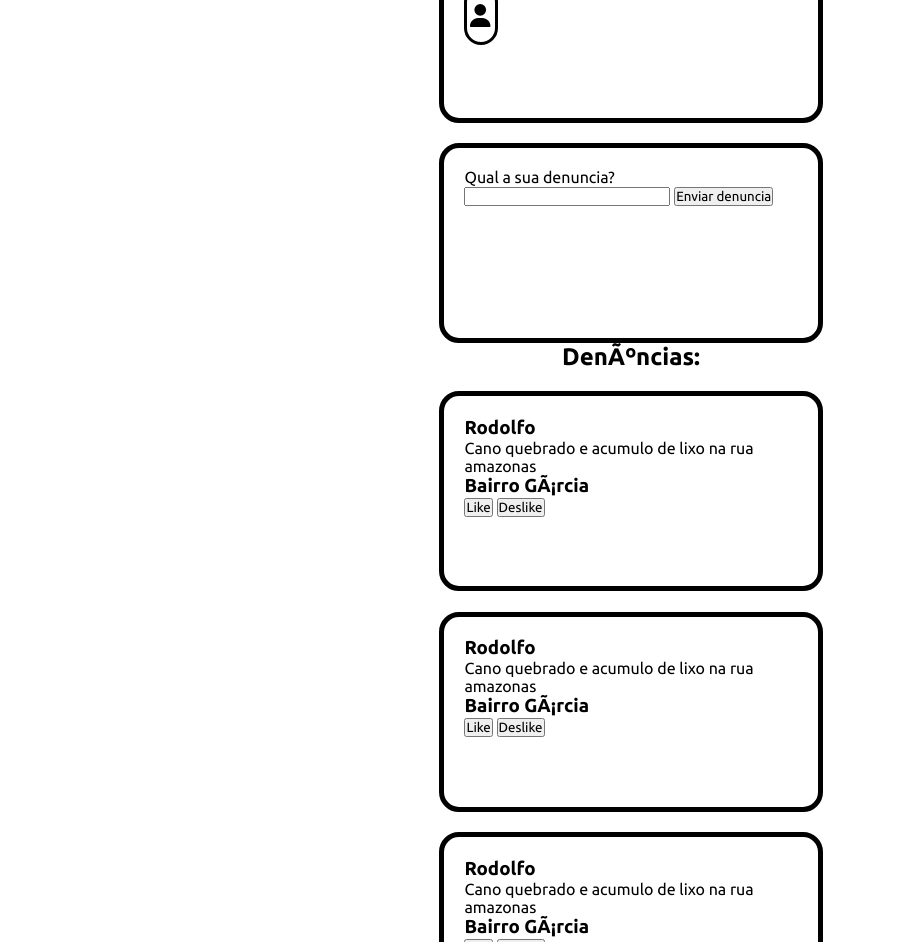
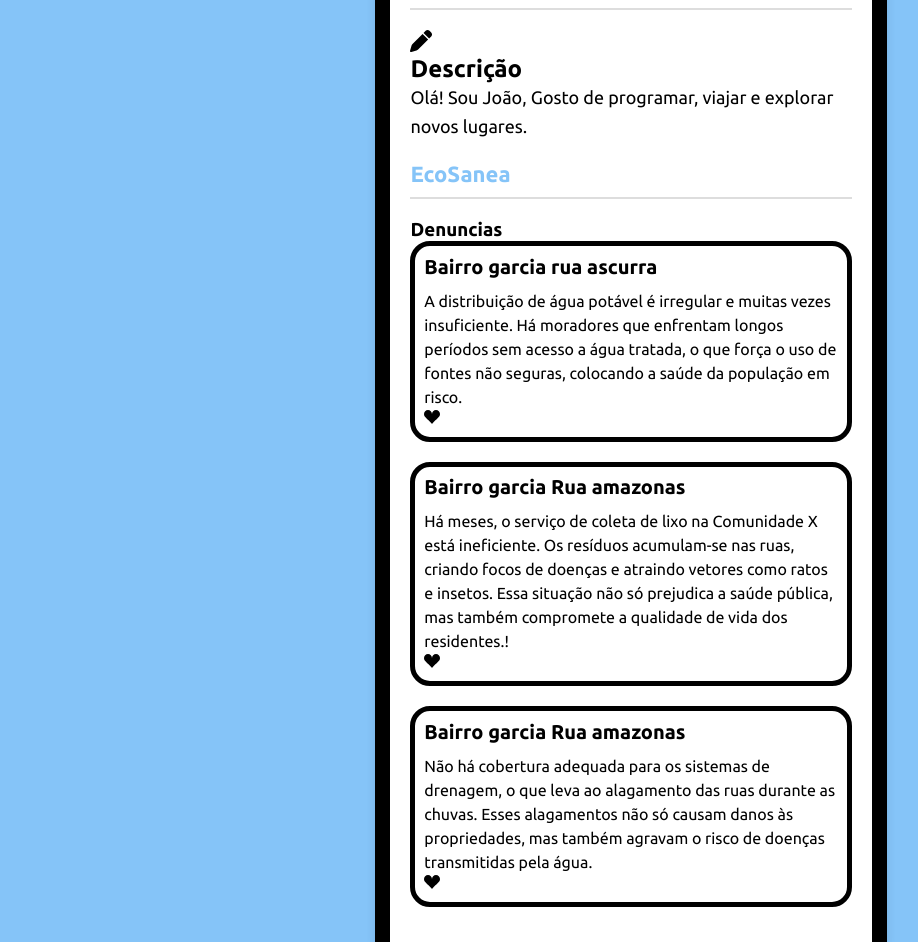
Before and after one commit to Guxta351/trabalho-final, a plain HTML site: page frontend/perfil.html in a window 1280 px wide. Shown: the part 244-1186 px from the top of the page, without its empty margins (9-927 px from the left). Drawn offline with Linux system fonts and the light colour scheme.

Commit message:
ALTERAÇÕES

```diff
--- a/frontend/perfil.html
+++ b/frontend/perfil.html
@@ -1,9 +1,14 @@
-<html>
+<!DOCTYPE html>
+<html lang="pt-BR">
+<head>
+    <meta charset="UTF-8">
+    <meta name="viewport" content="width=device-width, initial-scale=1.0">
+    <title>Perfil da EcoSanea</title>
+    <link rel="stylesheet" href="styles.css">
 
-<head>
-    <meta charset="UFT-8">
-    <title>Perfil EcoSanea</title>
     <style>
+        /* styles.css */
+
 @import url('https://fonts.googleapis.com/css2?family=Ubuntu:ital,wght@0,300;0,400;0,500;0,700;1,300;1,400;1,500;1,700&display=swap');
 *{
   margin: 0;
@@ -11,152 +16,151 @@
   box-sizing: border-box;
   font-family: "Ubuntu", sans-serif;
 }
-        body{
-            background-color: rgb(255, 255, 255);
-        }
-        .img {
 
-            width: 10%;
-            margin-left: 2%;
+body {
+    font-family: Arial, sans-serif;
+    background-color: #85c4f8;
+    margin: 0;
+    padding: 0;
 }
 
-        .usuarioDenuncia {
-            width: 30%;
+.container {
+    max-width: 800px;
+    margin: 0 auto;
+    padding: 20px;
+    background-color: #fff;
+    border-radius: 8px;
+    box-shadow: 0 0 10px rgba(0, 0, 0, 0.1);
+
     height: 200;
+    border: 15px solid black;
+    border-radius: 20px;
+    margin: auto;
+    width: 40%;
+    background-color: #fff;
+    padding: 1.6%;
+    margin-top: 1%;
+
+}
+
+.profile-header {
+    text-align: center;
+    padding-bottom: 20px;
+    border-bottom: 2px solid #ddd;
+}
+
+.profile-picture {
+    width: 120px;
+    height: 120px;
+    border-radius: 50%;
+    object-fit: cover;
+}
+
+.name {
+    margin: 10px 0 5px;
+    font-size: 24px;
+}
+
+.location {
+    color: #888;
+    font-size: 16px;
+}
+
+.bio {
+    margin: 20px 0;
+}
+
+.bio p {
+    font-size: 18px;
+    line-height: 1.6;
+}
+
+.posts h2 {
+    font-size: 22px;
+    border-bottom: 2px solid #ddd;
+    padding-bottom: 10px;
+    margin-bottom: 20px;
+}
+
+.post {
+    margin-bottom: 20px;
+    padding: 2%;
     border: 5px solid black;
     border-radius: 20px;
-            margin: auto;
-            padding: 1.6%;
-           background-color: #fff;
 }
 
-        .informacao {
-            display: flex;
-            justify-content: space-between;
-            align-items: center;
+.post h3 {
+    font-size: 20px;
+    margin: 0 0 10px;
 }
 
-        .usuarios {
-            display: flex;
-            justify-content: flex-start;
-            flex-wrap: wrap;
-            margin-top: 1.6%;
+.post p {
+    font-size: 16px;
+    line-height: 1.5;
 }
-
-        .bloco {
-            height: 200;
-            border: 5px solid black;
-            border-radius: 20px;
-            margin: auto;
-            width: 30%;
-            background-color: #fff;
-            padding: 1.6%;
-            margin-top: 2px;
-
+.neta {
+    height: 8%;
+    width: 5%;
 }
-        .bloque{
-            height: 40%;
-            width: 10%;
-            border-radius: 70px;
-            border: 3px solid black;
-            display: flex;
-            align-items: center;
-        }
-        .user{
-            width: 75%;
-            margin-left: 10%;
-        }
-
 
     </style>
 </head>
-
 <body>
-
-    <img style="border: 0cap;" src="imagens/EcoSanea-removebg-preview.png" class="img">
-    <h1 style="margin-left: 3%;">EcoSanea</h1>
-
-
-    <div class="bloco">
-        <h1 style="text-align: center;">Perfil</h1>
-        <div class="bloque">
-            <svg class="user" xmlns="http://www.w3.org/2000/svg" viewBox="0 0 448 512"><!--!Font Awesome Free 6.6.0 by @fontawesome - https://fontawesome.com License - https://fontawesome.com/license/free Copyright 2024 Fonticons, Inc.--><path d="M224 256A128 128 0 1 0 224 0a128 128 0 1 0 0 256zm-45.7 48C79.8 304 0 383.8 0 482.3C0 498.7 13.3 512 29.7 512l388.6 0c16.4 0 29.7-13.3 29.7-29.7C448 383.8 368.2 304 269.7 304l-91.4 0z"/></svg>
-        </div>
-    </div>
-<br>
-    <div class="bloco" >
-        <label>Qual a sua denuncia?</label>
-        <input type=text id="pergunta">
-        <button onclick="salvarDenuncia()">Enviar denuncia</button>
-        <div>
-            <p id="mensagem">
-
-            </p>
-        </div class="bloco">
-        <script>
-            function salvarDenuncia() {
-                let nome = document.getElementById('pergunta').value
-                localStorage.setItem('denuncia', pergunta)
-                exibirMsg('Denúncia feita com sucesso')
-            }
-
-            function exibirMsg(mensagem) {
-                let pMsg = document.getElementById('mensagem')
-                pMsg.textContent = mensagem
-            }
 
 
 
+    <div class="container">
+        <div class="profile-header">
+            <img src="EcoSanea-removebg-preview.png" class="profile-picture">
+            <h1 class="name">João Silva</h1>
+            <p class="location">Santa Catarina, Brasil</p>
+        </div>
+        <div class="bio">
+            <svg class="neta" xmlns="http://www.w3.org/2000/svg" viewBox="0 0 512 512"><!--!Font Awesome Free 6.6.0 by @fontawesome - https://fontawesome.com License - https://fontawesome.com/license/free Copyright 2024 Fonticons, Inc.--><path d="M362.7 19.3L314.3 67.7 444.3 197.7l48.4-48.4c25-25 25-65.5 0-90.5L453.3 19.3c-25-25-65.5-25-90.5 0zm-71 71L58.6 323.5c-10.4 10.4-18 23.3-22.2 37.4L1 481.2C-1.5 489.7 .8 498.8 7 505s15.3 8.5 23.7 6.1l120.3-35.4c14.1-4.2 27-11.8 37.4-22.2L421.7 220.3 291.7 90.3z"/></svg>
+            <h2>Descrição</h2>
+            <p>Olá! Sou João, Gosto de programar, viajar e explorar novos lugares.</p>
+        </div>
+        <div class="posts">
+            <h2 style="color: #85c4f8;">EcoSanea</h2>
+            <h3>Denuncias</h3>
 
-        </script>
+            <div class="post">
+                    <h3>Bairro garcia rua ascurra</h3>
+                    <p>A distribuição de água potável é irregular e muitas vezes insuficiente. Há moradores que enfrentam longos períodos sem acesso a água tratada, o que força o uso de fontes não seguras, colocando a saúde da população em risco.
+
+                </p>
+
+                <svg xmlns="http://www.w3.org/2000/svg" width="16" height="16" fill="currentColor" class="bi bi-suit-heart-fill" viewBox="0 0 16 16">
+                    <path d="M4 1c2.21 0 4 1.755 4 3.92C8 2.755 9.79 1 12 1s4 1.755 4 3.92c0 3.263-3.234 4.414-7.608 9.608a.513.513 0 0 1-.784 0C3.234 9.334 0 8.183 0 4.92 0 2.755 1.79 1 4 1"/>
+                  </svg>
+
             </div>
+            <div class="post">
+                <h3>Bairro garcia Rua amazonas</h3>
+                <p>Há meses, o serviço de coleta de lixo na Comunidade X está ineficiente. Os resíduos acumulam-se nas ruas, criando focos de doenças e atraindo vetores como ratos e insetos. Essa situação não só prejudica a saúde pública, mas também compromete a qualidade de vida dos residentes.!
 
-    <div>
-        <h2 style="text-align: center;">Denúncias:</h2>
-    </div>
+                </p>
 
-    <div class="Usuarios">
-        <div class="UsuarioDenuncia">
-            <h3>Rodolfo</h3>
-            <P class="descrição">Cano quebrado e acumulo de lixo na rua amazonas</P>
-            <div class="informaçao">
-                <h3>Bairro Gárcia</h3>
-                <button>Like</button>
-                <button>Deslike</button>
-            </div>
+                <svg xmlns="http://www.w3.org/2000/svg" width="16" height="16" fill="currentColor" class="bi bi-suit-heart-fill" viewBox="0 0 16 16">
+                    <path d="M4 1c2.21 0 4 1.755 4 3.92C8 2.755 9.79 1 12 1s4 1.755 4 3.92c0 3.263-3.234 4.414-7.608 9.608a.513.513 0 0 1-.784 0C3.234 9.334 0 8.183 0 4.92 0 2.755 1.79 1 4 1"/>
+                  </svg>
 
             </div>
 
-    </div>
+            <div class="post">
+                <h3>Bairro garcia Rua amazonas</h3>
+                <p>Não há cobertura adequada para os sistemas de drenagem, o que leva ao alagamento das ruas durante as chuvas. Esses alagamentos não só causam danos às propriedades, mas também agravam o risco de doenças transmitidas pela água.
 
-    <div class="Usuarios">
-        <div class="UsuarioDenuncia">
-            <h3>Rodolfo</h3>
-            <P class="descrição">Cano quebrado e acumulo de lixo na rua amazonas</P>
-            <div class="informaçao">
-                <h3>Bairro Gárcia</h3>
-                <button>Like</button>
-                <button>Deslike</button>
-            </div>
+                </p>
+
+                <svg xmlns="http://www.w3.org/2000/svg" width="16" height="16" fill="currentColor" class="bi bi-suit-heart-fill" viewBox="0 0 16 16">
+                    <path d="M4 1c2.21 0 4 1.755 4 3.92C8 2.755 9.79 1 12 1s4 1.755 4 3.92c0 3.263-3.234 4.414-7.608 9.608a.513.513 0 0 1-.784 0C3.234 9.334 0 8.183 0 4.92 0 2.755 1.79 1 4 1"/>
+                  </svg>
 
             </div>
 
-    </div>
-
-    <div class="Usuarios">
-        <div class="UsuarioDenuncia">
-            <h3>Rodolfo</h3>
-            <P class="descrição">Cano quebrado e acumulo de lixo na rua amazonas</P>
-            <div class="informaçao">
-                <h3>Bairro Gárcia</h3>
-                <button>Like</button>
-                <button>Deslike</button>
-            </div>
 
         </div>
-
     </div>
-
 </body>
-
 </html>
```
Lines whose indentation alone changed are shown as unchanged.
